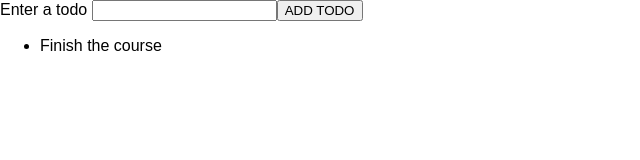
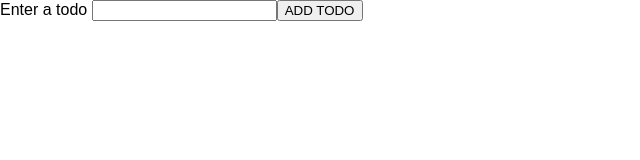
Before and after one commit to KimoDev/learning-typescript, a React (Create React App) app in the folder section14-react-typescript/: page / in a window 1280 px wide. Shown: the top 160 px of the page, without its empty margins (0-640 px from the left). Built offline with nearby package versions, Linux system fonts and the light colour scheme.

Commit message:
Added useState Hook with Generic type

```diff
--- a/section14-react-typescript/src/App.tsx
+++ b/section14-react-typescript/src/App.tsx
@@ -1,16 +1,21 @@
-import React from 'react';
+import React, { useState } from 'react';
 
 import TodoList from './components/TodoList';
 import NewTodo from './components/NewTodo';
 
+import { Todo } from './todo.model';
+
 // A contsant variable that stores/executes a function.
 // React.FC is a custom type that is a Functional Component interface. Also have has ClassicalComponet for classes.
 const App: React.FC = () => {
-  const todos =[{id: 't1', text: 'Finish the course'}]
-
+  // use a state of type - array of objects. These objects are defined by interface types
+  const [todos, addTodo] = useState<Todo[]>([]);
+  console.log(todos);
   // pointer function passed down as props to NewTodo component.
   const todoAddHandler = (text: string) => {
-    console.log(text);
+    // Error if just useState([]). Generics must be applied too. as we have done above with todo.model.js
+    addTodo([{id: Math.random().toString(), text: text}]);
+
   }
 
   return (
--- /dev/null
+++ b/section14-react-typescript/src/todo.model.ts
@@ -0,0 +1,4 @@
+export interface Todo {
+  id: String;
+  text: string;
+}
```
